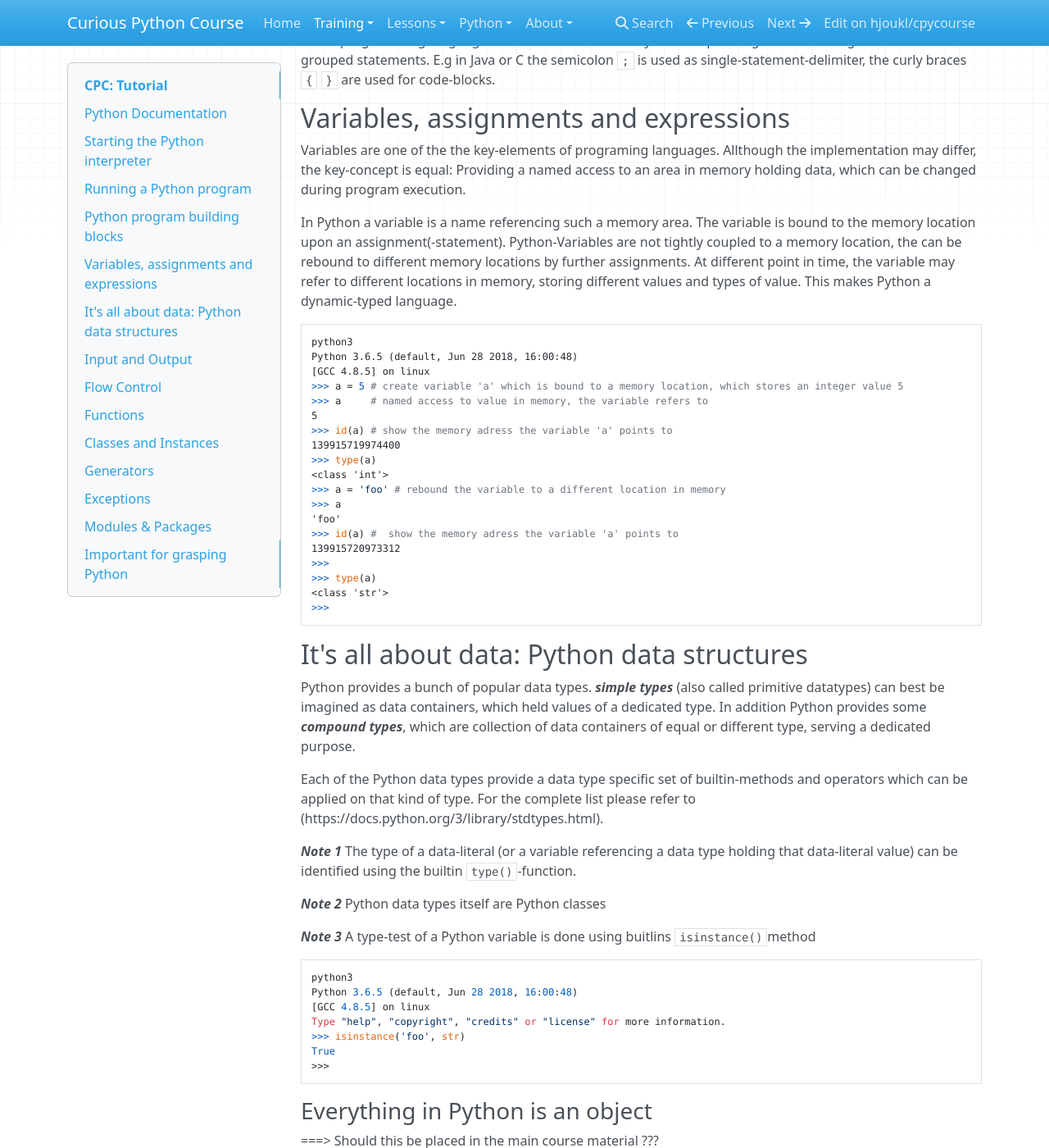
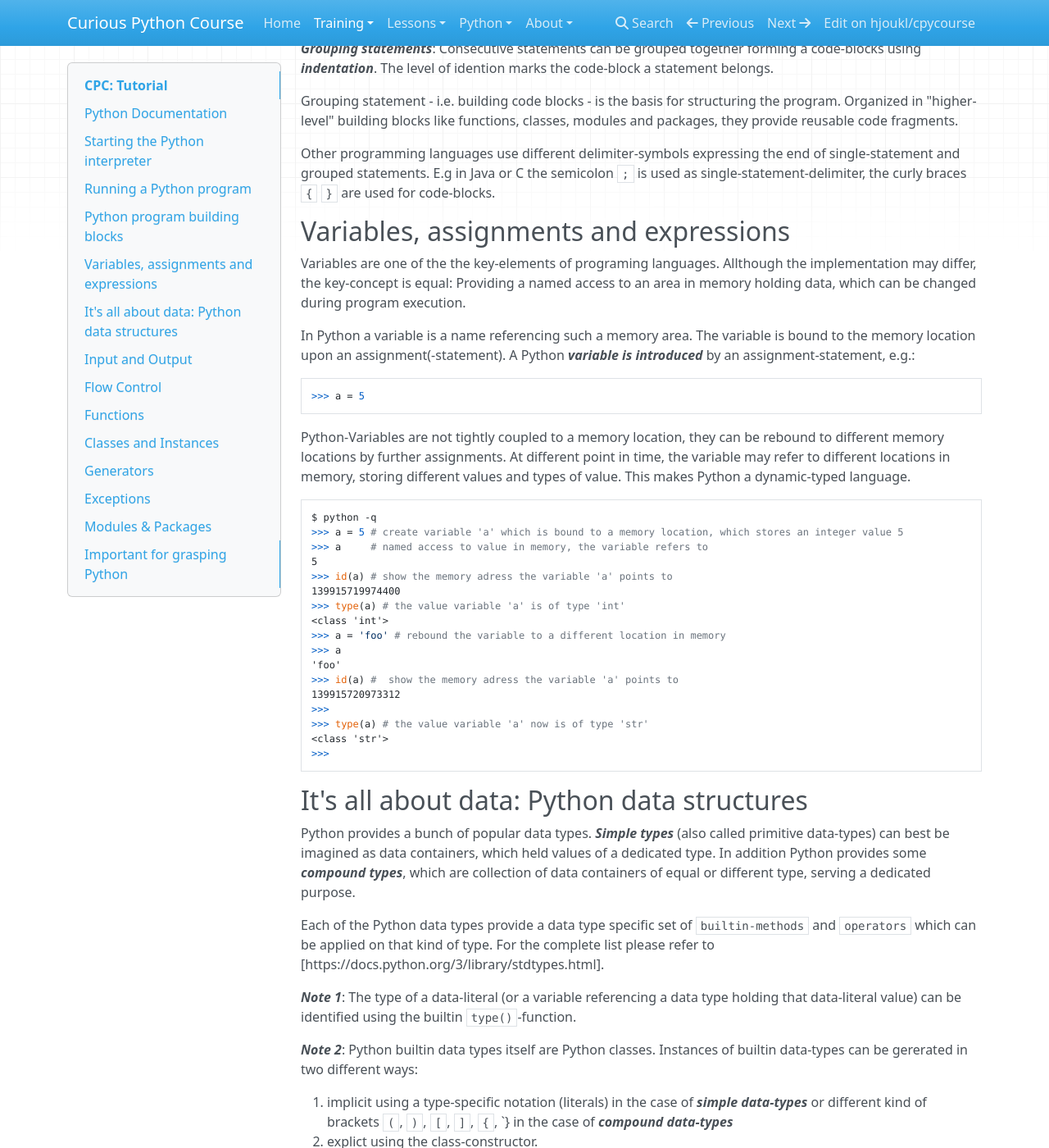
Before and after one commit to rkluger68/cpycourse, an MkDocs documentation site: the page built from docs/training/tutorial.md, in a window 1280 px wide and 1400 px high, scrolled down 2566 px. Shown: the whole window at 82% size. Built offline with MkDocs 1.6.1, drawn with Linux system fonts in a browser that asks for light colours; nearby versions of some CDN libraries; some of the changed text lies outside the part shown.

Commit message:
Update tutorial.md
Enriched section 'It's all about data: Python data structures'

```diff
--- a/docs/training/tutorial.md
+++ b/docs/training/tutorial.md
@@ -14,7 +14,17 @@
     Type "help", "copyright", "credits" or "license" for more information.
     >>>
 
+The first lines shows the interpreter-version, some information about the build-environment of the interpreter (compiler version and platform) and the copyright information.
+
 The Python prompt `>>>` is signaling that the interpreter awaits user input.
+
+The version and copyright information on startup can be suppressed using the quiet-option `-q`
+
+    $ python -q
+    >>>
+
+***Note***
+From now on this tutorial uses the `python -q` for interactive sessions, avoid inflating the output and focussing on the relevant code and output.
 
 Type in your 1.st Python statement. After pressing the \<enter\>-key the interpreter will execute the statement, and in this
 case will show the result.
@@ -32,7 +42,7 @@
 
 A programm is built-up of a **sequence of python-statements** (i.e. the "programm code" or in short "code"). This code can be provideed explicit as a command-string on commandline as shown here, where the individual statements are separated by semicolons ';' :
 
-    $ python3 -c "print('Hello'); print('World')"
+    $ python -c "print('Hello'); print('World')"
     Hello
     World
     $
@@ -42,7 +52,7 @@
 But typically the code is placed into Python source files named \<module-name\>.py (in our case helloworld.py),
   and the code can be executed running the following command:
 
-    $ python3 helloworld.py
+    $ python helloworld.py
     Hello
     World
     $
@@ -73,7 +83,7 @@
     "foo"        # string literal
     3.14         # float literal
     True         # boolean literal
-    a + b        # simple expression usimng add-operator
+    a + b        # simple expression using add-operator
     x == y       # simple expression using equal-comparison operator
     id(x)        # simple expression using 'id'-builtin function getting the memory address the variable 'x' refers to
     a is b       # simple expression using 'is'-operator
@@ -89,20 +99,14 @@
 
 Example 1 - expression statement
 
-    python3
-    Python 3.6.5 (default, Jun 28 2018, 16:00:48)
-    [GCC 4.8.5] on linux
-    Type "help", "copyright", "credits" or "license" for more information.
-    >>> 5+3
+    $ python -q
+    >>> 5+3 # expression-statement
     8
     >>>
 
 Example 2 - assignement statement
 
-    python3
-    Python 3.6.5 (default, Jun 28 2018, 16:00:48)
-    [GCC 4.8.5] on linux
-    Type "help", "copyright", "credits" or "license" for more information.
+    $ python -q
     >>> a = 5+3 # assignement-statement
     >>> a       # expression-statement
     8
@@ -125,18 +129,19 @@
 Variables are one of the the key-elements of programing languages. Allthough the implementation may differ, the key-concept is equal:
 Providing a named access to an area in memory holding data, which can be changed during program execution.
 
-In Python a variable is a name referencing such a memory area. The variable is bound to the memory location upon an assignment(-statement).
-Python-Variables are not tightly coupled to a memory location, the can be rebound to different memory locations by further assignments. At different point in time, the variable may refer to different locations in memory, storing different values and types of value. This makes Python a dynamic-typed language.
+In Python a variable is a name referencing such a memory area. The variable is bound to the memory location upon an assignment(-statement). A Python ***variable is introduced*** by an assignment-statement, e.g.:
 
-    python3
-    Python 3.6.5 (default, Jun 28 2018, 16:00:48)
-    [GCC 4.8.5] on linux
+    >>> a = 5
+
+Python-Variables are not tightly coupled to a memory location, they can be rebound to different memory locations by further assignments. At different point in time, the variable may refer to different locations in memory, storing different values and types of value. This makes Python a dynamic-typed language.
+
+    $ python -q
     >>> a = 5 # create variable 'a' which is bound to a memory location, which stores an integer value 5
     >>> a     # named access to value in memory, the variable refers to
     5
     >>> id(a) # show the memory adress the variable 'a' points to
     139915719974400
-    >>> type(a)
+    >>> type(a) # the value variable 'a' is of type 'int'
     <class 'int'>
     >>> a = 'foo' # rebound the variable to a different location in memory
     >>> a
@@ -144,46 +149,65 @@
     >>> id(a) #  show the memory adress the variable 'a' points to
     139915720973312
     >>>
-    >>> type(a)
+    >>> type(a) # the value variable 'a' now is of type 'str'
     <class 'str'>
     >>>
 
 
 ## It's all about data: Python data structures
 
-Python provides a bunch of popular data types. ***simple types*** (also called primitive datatypes) can best be imagined as data containers, which held values of a dedicated type. In addition Python provides some ***compound types***, which are collection of data containers of equal or different type, serving a dedicated purpose.
+Python provides a bunch of popular data types. ***Simple types*** (also called primitive data-types) can best be imagined as data containers, which held values of a dedicated type. In addition Python provides some ***compound types***, which are collection of data containers of equal or different type, serving a dedicated purpose.
 
-Each of the Python data types provide a data type specific set of builtin-methods and operators which can be applied on that kind of type.
-For the complete list please refer to (https://docs.python.org/3/library/stdtypes.html).
+Each of the Python data types provide a data type specific set of `builtin-methods` and `operators` which can be applied on that kind of type.
+For the complete list please refer to [https://docs.python.org/3/library/stdtypes.html].
 
-***Note 1***
+***Note 1***:
 The type of a data-literal (or a variable referencing a data type holding that data-literal value) can be identified using the builtin `type()`-function.
 
-***Note 2***
-Python data types itself are Python classes
+***Note 2***:
+Python builtin data types itself are Python classes. Instances of builtin data-types can be gererated in two different ways:
 
-***Note 3***
-A type-test of a Python variable is done using buitlins `isinstance()`method
+1. implicit using a type-specific notation (literals) in the case of ***simple data-types*** or different kind of brackets `(`,  `)`, `[`, `]`, `{`, `} in the case of ***compound data-types***
+2. explict using the class-constructor.
 
-    python3
-    Python 3.6.5 (default, Jun 28 2018, 16:00:48)
-    [GCC 4.8.5] on linux
-    Type "help", "copyright", "credits" or "license" for more information.
+***Note 3***:
+A type-test of a Python variable is done using buitlins `isinstance()` function
+
+    python -q
     >>> isinstance('foo', str)
     True
     >>>
+
+***Note 4***:
+To keep things short we use simple expression-statements instead of assignment-statements in the following subsections, i.e
+
+    python -q
+    >>> 1 # expression-statement
+    1
+
+    python -q
+    >>> a = 1 # assignment-statement
+    >>> a     # expression-statement
+    >>> 1
+
 
 ### Everything in Python is an object ###
 ===> Should this be placed in the main course material ???
 
 ### Strings - `str`
 
-Strings are data containers storing character-sequences (string-literals). For nesting purposes, Python ***string-literals*** can be typed in different ways:
+Strings are data containers storing character-sequences (string-literals). The character-sequence is embeded in a pair of quote.
 
-    python3
-    Python 3.6.5 (default, Jun 28 2018, 16:00:48)
-    [GCC 4.8.5] on linux
-    Type "help", "copyright", "credits" or "license" for more information.
+`str`-types generation:
+
+    $ python -q
+    >>> 'foo'      # implicit: generate instance of 'str'- datatype using string-literal notation
+    foo
+    >>> str('foo') # explicit: using 'str'-class constructor
+
+For nesting purposes, Python ***string-literals*** can be typed in different ways.
+
+    $ python -q
     >>> 'foo' # single quoted string
     'foo'
     >>> type('foo')
@@ -205,10 +229,7 @@
 
 Example `str` builtin method and operator
 
-    python3
-    Python 3.6.5 (default, Jun 28 2018, 16:00:48)
-    [GCC 4.8.5] on linux
-    Type "help", "copyright", "credits" or "license" for more information.
+    $ python -q
     >>> ''.join( ('foo', 'bar'))  # string concatenating using builtin method 'join()'
     'foobar'
     >>> 'foo' + 'bar'             # string concatenating using '+' operator
@@ -218,13 +239,18 @@
 
 ### Numeric datatypes - `int`, `float`
 
-Example `int`-literals
+`int`-types generation:
 
-    python3
-    Python 3.6.5 (default, Jun 28 2018, 16:00:48)
-    [GCC 4.8.5] on linux
-    Type "help", "copyright", "credits" or "license" for more information.
-    >>> 1 # int-literal
+    $ python -h
+    >>> 1      # implicit: 'int'-literal
+    1
+    >>> int(1) # explicit: 'int'-class constructor
+    >>>
+
+Example `int`-literals and `int`-operation
+
+    $ python -q
+    >>> 1       # 'int'-literal
     1
     >>> type(1) # type of int-literal
     <class 'int'>
@@ -234,12 +260,17 @@
     <class 'int'>
     >>>
 
-Example `float`-literals
+`float`- types generation:
 
-    python3
-    Python 3.6.5 (default, Jun 28 2018, 16:00:48)
-    [GCC 4.8.5] on linux
-    Type "help", "copyright", "credits" or "license" for more information.
+    $ python -h
+    >>> 1.2        # implicit: 'float'-literal
+    1.2
+    >>> float(1.2) # explicit: 'float'-class constructor
+
+
+Example `float`-literals and `float`-operation
+
+    $ python -q
     >>> 1.2 # a float-literal
     1.2
     >>> type(1.2) # type of float-literal
@@ -255,11 +286,16 @@
 
 A Python list is an array of elements of probably different types.
 
-    python3
-    Python 3.6.5 (default, Jun 28 2018, 16:00:48)
-    [GCC 4.8.5] on linux
-    Type "help", "copyright", "credits" or "license" for more information.
-    >>> [1,'foo', 3.14] # list of 3 elements
+`list`- types generation
+
+    $ python -h
+    >>> [1, 'foo', 3.14]       # implicti: list brackets '[' ']'
+    [1, 'foo', 3.14]
+    >>> list([1, 'foo', 3.14]) # explicit: 'list'-class constructor
+
+`list`- example
+    $ python -q
+    >>> [[1,'foo', 3.14] # list of 3 elements
     [1, 'foo', 3.14]
     >>> type([1,'foo', 3.14])
     <class 'list'>
@@ -273,13 +309,10 @@
 
 Accessing list-elements of a list `l`is done using the Python list-indexing operator `l[i]`. The start list-index is `0`
 
-    python3
-    Python 3.6.5 (default, Jun 28 2018, 16:00:48)
-    [GCC 4.8.5] on linux
-    Type "help", "copyright", "credits" or "license" for more information.
-    >>> [1,'foo', 3.14][0] # acces 1.st element of a list (index:0)
+    $ python -q
+    >>> [1,'foo', 3.14][0]   # access 1.st element of a list (index:0)
     1
-    >>> len([1,'foo', 3.14]) # get ength of a list
+    >>> len([1,'foo', 3.14]) # get length of a list
     3
     >>>
 
@@ -290,12 +323,22 @@
 
 ### Tuples - `tuple`
 
-Tuples are very similar to lists. They can store elements of differen type, nearly have the same operations - but opposed to Python lists, they are unchangeable, i.e elements can't be added or removed:
+Tuples are very similar to lists. They can store elements of differen type, nearly have the same operations - but opposed to Python lists, they are unchangeable, i.e elements can't be added or removed.
 
-    python3
-    Python 3.6.5 (default, Jun 28 2018, 16:00:48)
-    [GCC 4.8.5] on linux
-    Type "help", "copyright", "credits" or "license" for more information.
+`tuple`- types generation
+
+    $ python -h
+    >>> (1, 'foo', 3.14)        # implictit: using 'tuple'-brackets '(' ')'
+    (1, 'foo', 3.14)
+    >>> tuple((1, 'foo', 3.14)) # explicit:  'tuple'-class constructor (1) using 'tuple'-brackets '(' ')'
+    (1, 'foo', 3.14)
+    >>>
+    >>> tuple([1, 'foo', 3.14)] # explicit:  'tuple'-class constructor (2) using 'list'-brackets '[' ']'
+    (1, 'foo', 3.14)
+
+`tuple`-example
+
+    $ python -q
     >>> (1, 'foo', 3.14)
     (1, 'foo', 3.14)
     >>> type((1, 'foo', 3.14))
@@ -303,12 +346,9 @@
     >>>
 
 
-***tuple-indexing and length of a list***
+***tuple-indexing and length of a tuple***
 
-    python3
-    Python 3.6.5 (default, Jun 28 2018, 16:00:48)
-    [GCC 4.8.5] on linux
-    Type "help", "copyright", "credits" or "license" for more information.
+    $ python -q
     >>> (1, 'foo', 3.14)[0] # tuple-indexing
     1
     >>> len((1, 'foo', 3.14)) # lenth of a tuple
@@ -317,27 +357,31 @@
 
 ***NOTE***
 
-You can't change tuples, but you alwas can generate a new tuple out of an existing tuple an a new tuple-element
+You can't change tuples, but you always can generate a new tuple out of an existing tuple an a new tuple-element
 
-    python3
-    Python 3.6.5 (default, Jun 28 2018, 16:00:48)
-    [GCC 4.8.5] on linux
-    Type "help", "copyright", "credits" or "license" for more information.
+    $ python -q
     >>> (1, 'foo', 3.14) + ('bar',) # creating a new tuple out of 2 existing tuples
     (1, 'foo', 3.14, 'bar')
     >>>
 
 
 ### Dictionaries - `dict`
-Python provides a mapping data type storing key-value pairs called dictionaries (`dict`).
+Python provides a mapping data type storing key-value pairs called dictionaries (`dict`). Typically used storing a collection of named-objects.
 
-    python3
-    Python 3.6.5 (default, Jun 28 2018, 16:00:48)
-    [GCC 4.8.5] on linux
-    Type "help", "copyright", "credits" or "license" for more information.
-    >>> {'name': 'Paul', 'age': 26, 'profession': 'Autho'}
-    {'name': 'Paul', 'age': 26, 'profession': 'Author'}
-    >>> type({'name': 'Paul', 'age': 26, 'profession': 'Author'})
+`dict`- types generation
+
+    $ python -h
+    >>> {'name': 'Paul', 'age': 26, 'profession': 'author'}       # implicit: using curly braces '{' '}'
+    {'name': 'Paul', 'age': 26, 'profession': 'author'}
+    >>> dict({'name': 'Paul', 'age': 26, 'profession': 'author})  # explicit: 'dict'-class constructor
+    {'name': 'Paul', 'age': 26, 'profession': 'author}
+
+`dict` example
+
+    $ python -q
+    >>> {'name': 'Paul', 'age': 26, 'profession': 'author'}
+    {'name': 'Paul', 'age': 26, 'profession': 'author'}
+    >>> type({'name': 'Paul', 'age': 26, 'profession': 'author'})
     <class 'dict'>
     >>>
 
@@ -345,24 +389,29 @@
 
 Accessing individual elements of a dictionary `m` is done using the dictionary key-indexing-operator `m.[key]`
 
-    python3
-    Python 3.6.5 (default, Jun 28 2018, 16:00:48)
-    [GCC 4.8.5] on linux
-    Type "help", "copyright", "credits" or "license" for more information.
-    >>> {'name': 'Paul', 'age': 26, 'profession': 'Hacker'}['name']
+    $ python -q
+    >>> {'name': 'Paul', 'age': 26, 'profession': 'author'}['name']
     'Paul'
     >>>
 
 
 ### Sets - `set`
 
-The Python `set` is a datatype according to the mathematical set theory it therefore is a collection of unique elements, probably of different types and a set-operations like `union`, `intersection` and others
+The Python `set` is a datatype according to the mathematical set theory it therefore is a collection of unique elements, probably of different types, and a set-operations like `union`, `intersection` and others.
 
+As opposed to the other Python builtin data types, `set`- type generation can only be done explicitly
 
-    python3
-    Python 3.6.5 (default, Jun 28 2018, 16:00:48)
-    [GCC 4.8.5] on linux
-    Type "help", "copyright", "credits" or "license" for more information.
+`set`- types generation
+
+    $ python -q
+    >>> set([1,2, 'foo']) # explicit: 'set'- class constructor (1) using '[' ']' brackets
+    {1,2,'foo'}
+    >>> set((1,2,'foo'))  # explicit: 'set'- class constructor using '(' ')' brackets
+    {1,2,'foo'}
+
+`set`-example
+
+    $ python -q
     >>> set([1, 2,'foo'])   # simple set with uniqe elements
     {1, 2, 'foo'}
     >>> type(set([1, 2,'foo'])) # type of set
@@ -383,24 +432,17 @@
 
 The Python `None` type is referred to as the `Null`-Object. It has a builtin contstant named `None`
 
-    python3
-    Python 3.6.5 (default, Jun 28 2018, 16:00:48)
-    [GCC 4.8.5] on linux
-    Type "help", "copyright", "credits" or "license" for more information.
+    $ python -q
     >>> None
     >>> type(None)
     <class 'NoneType'>
     >>>
 
-
 ### Boolean `bool`
 
 The Python `bool` type has a two builtin constants named `False` an `True`
 
-    python3
-    Python 3.6.5 (default, Jun 28 2018, 16:00:48)
-    [GCC 4.8.5] on linux
-    Type "help", "copyright", "credits" or "license" for more information.
+    $ python -q
     >>> type(True)
     <class 'bool'>
     >>>
```
Also changed, not shown: other parts of docs/training/tutorial.md (+2 -2 lines).
